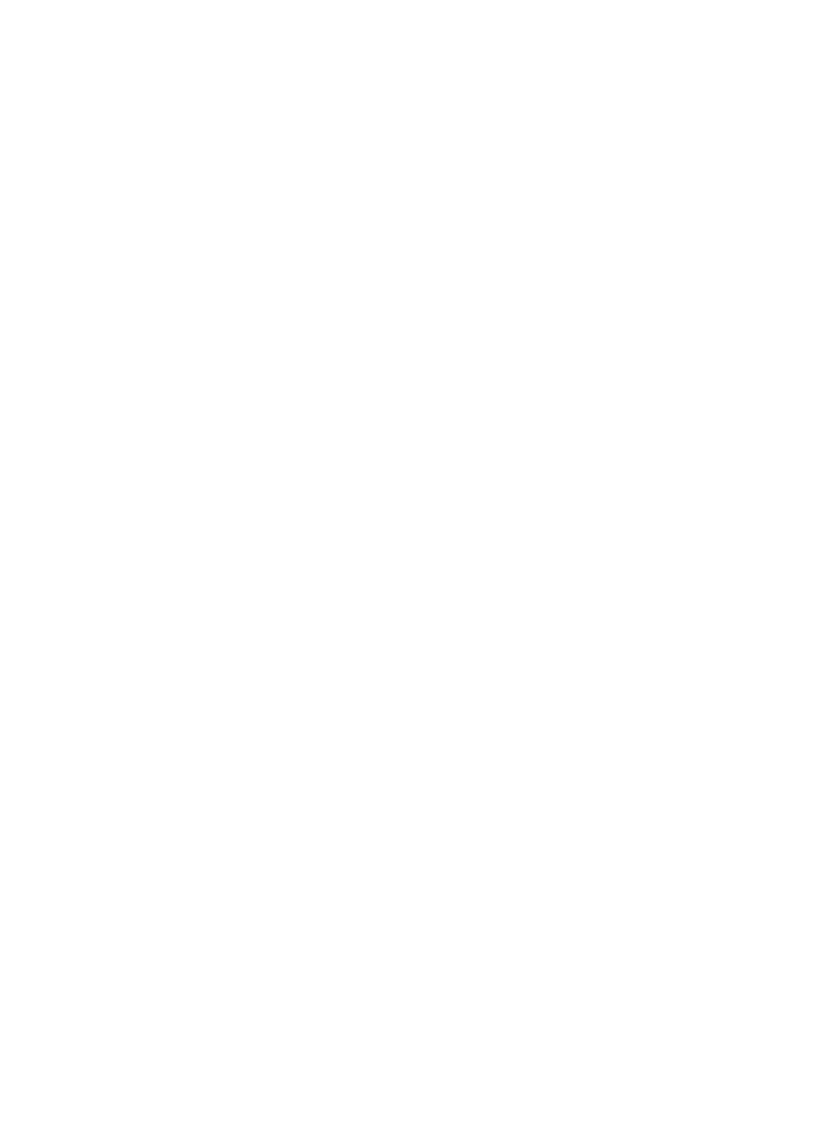
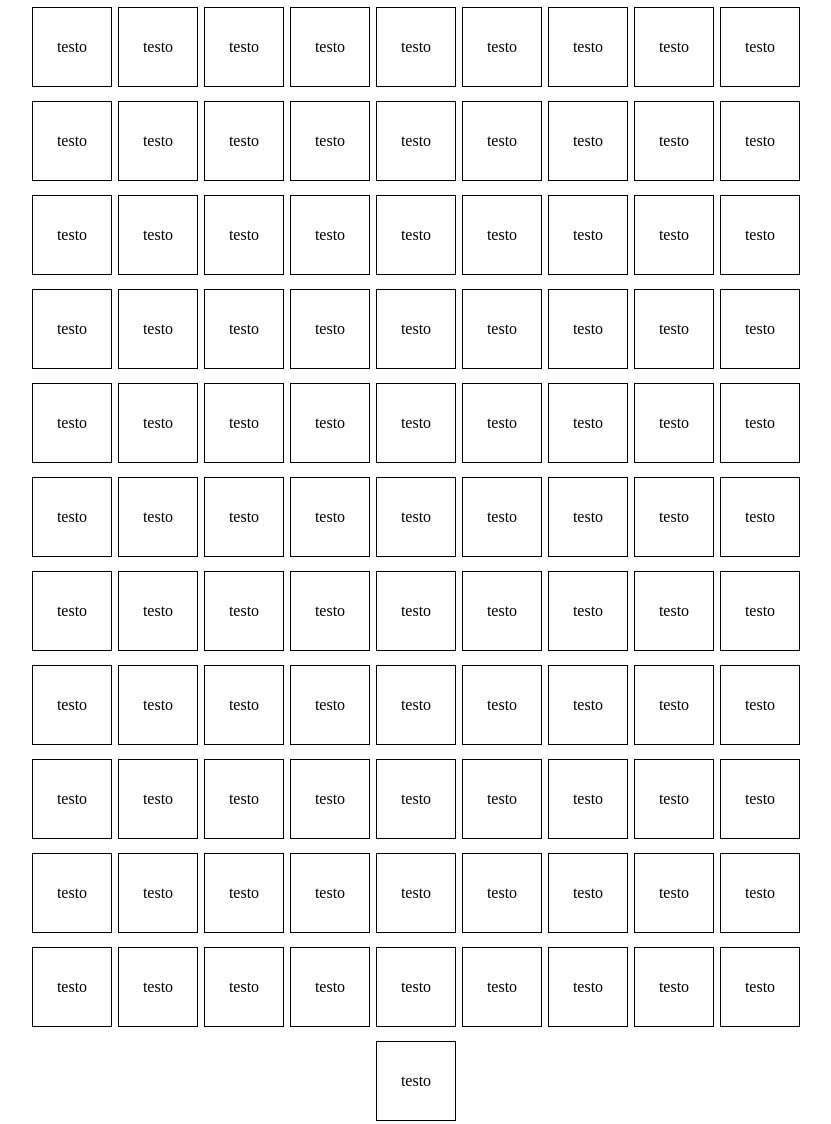
Before and after one commit to AlessandroCarrozza/js-fizzbuzz, a plain HTML site: page index.html in a window 1280 px wide. Shown: the whole page, without its empty margins (224-1055 px from the left). Before the commit the page ends 800 px from the top, so only its background shows below. Drawn offline with Linux system fonts and the light colour scheme.

Commit message:
Squares nel DOM tramite js

```diff
--- a/css/style.css
+++ b/css/style.css
@@ -5,3 +5,23 @@
     padding: 0;
     box-sizing: border-box;
 }
+
+ /* ------ codice ------ */
+
+ #container{
+    max-width: 800px;
+    display: flex;
+    flex-wrap: wrap;
+    margin: auto;
+    justify-content: center;
+ }
+
+ .square{
+    width: 80px;
+    height: 80px;
+    border: 1px solid black;
+    display: flex;
+    justify-content: center;
+    align-items: center;
+    margin: 7px 3px;
+ }
--- a/index.html
+++ b/index.html
@@ -11,7 +11,7 @@
 
 
     <div id="container">
-        <div class="square"></div>
+
     </div>
 
 
--- a/js/main.js
+++ b/js/main.js
@@ -1,4 +1,12 @@
+
+const containerDom = document.getElementById("container");
+
+
+
 for (let num = 1; num <= 100; num++) {
+
+    const square = `<div class="square">testo</div>`;
+    containerDom.innerHTML += square;
 
     if (num%3 == 0 && num%5 == 0) {
         console.log("fizzbuzz");
```
